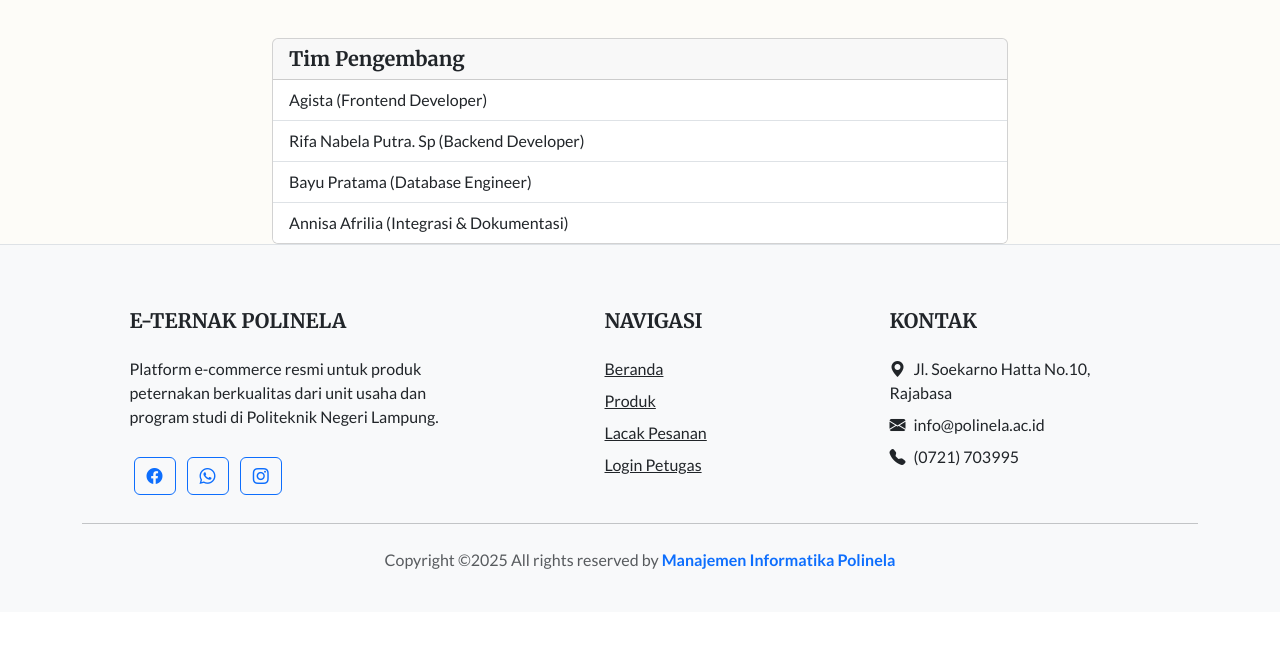
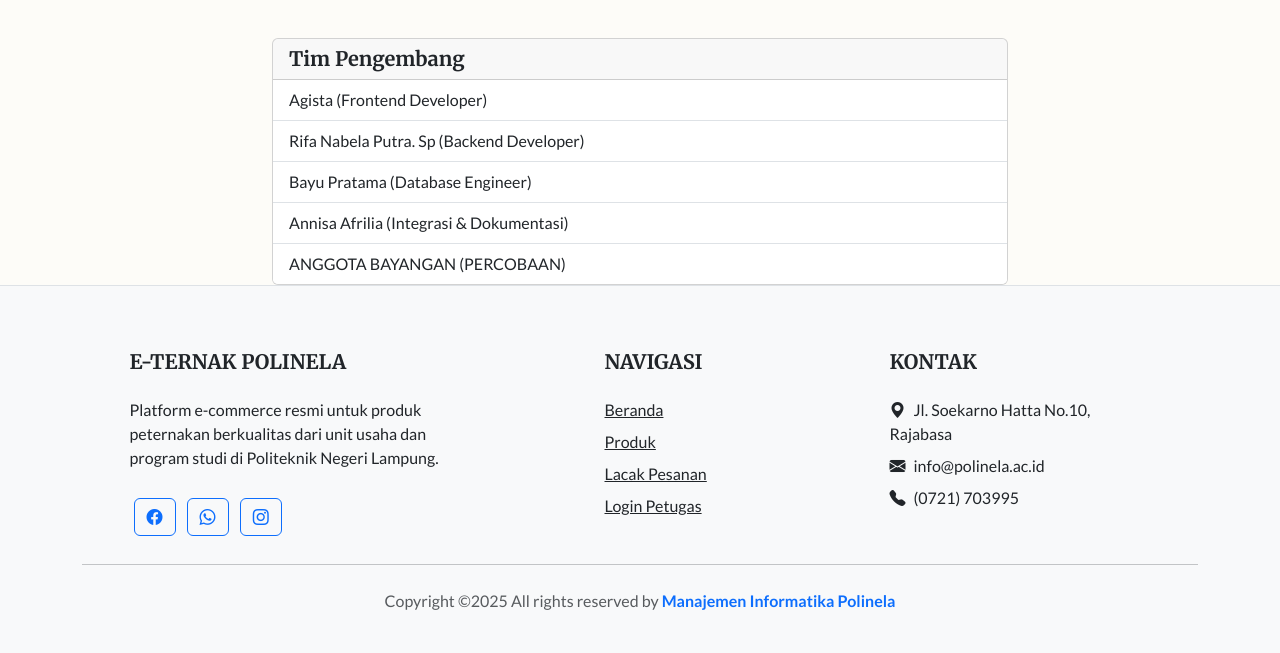
Before and after one commit to bayuatam/PM-KEAMANAN, a CodeIgniter 4 app: the page made by app/Views/about/index.php in a window 1280 px wide. Shown: the part 374-1027 px from the top of the page. Before the commit the page ends 943 px from the top, so only its background shows below. Run offline with PHP 8.4 and a stand-in for CodeIgniter, Linux system fonts and the light colour scheme; the template is opened without the code that fills it, so the values that code supplies are empty; some libraries are stand-ins or nearby versions.

Commit message:
Skema 2: Menambah ANGGOTA

```diff
--- a/app/Views/about/index.php
+++ b/app/Views/about/index.php
@@ -22,6 +22,7 @@
                         <li class="list-group-item">Rifa Nabela Putra. Sp (Backend Developer)</li>
                         <li class="list-group-item">Bayu Pratama (Database Engineer)</li>
                         <li class="list-group-item">Annisa Afrilia (Integrasi & Dokumentasi)</li>
+                        <li class="list-group-item">ANGGOTA BAYANGAN (PERCOBAAN)</li>
                     </ul>
                 </div>
             </div>
```
